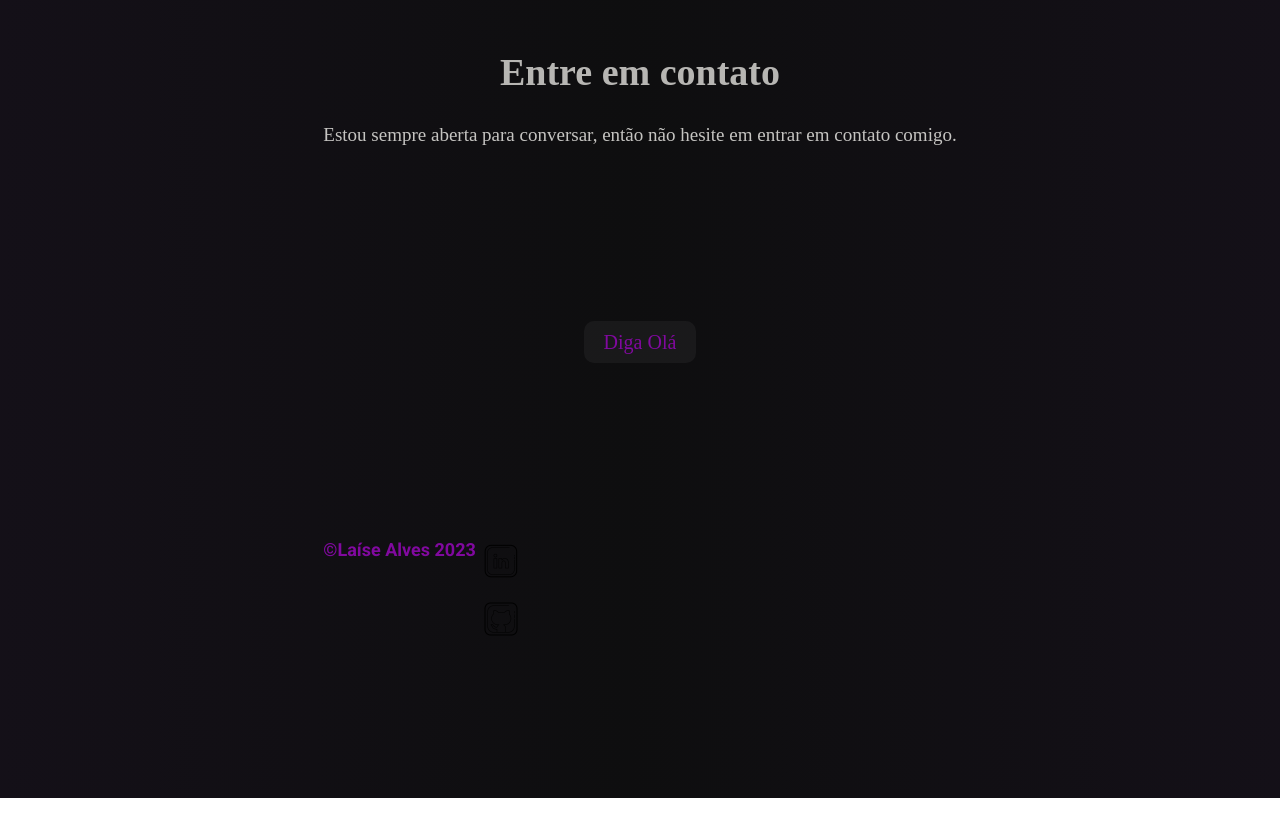
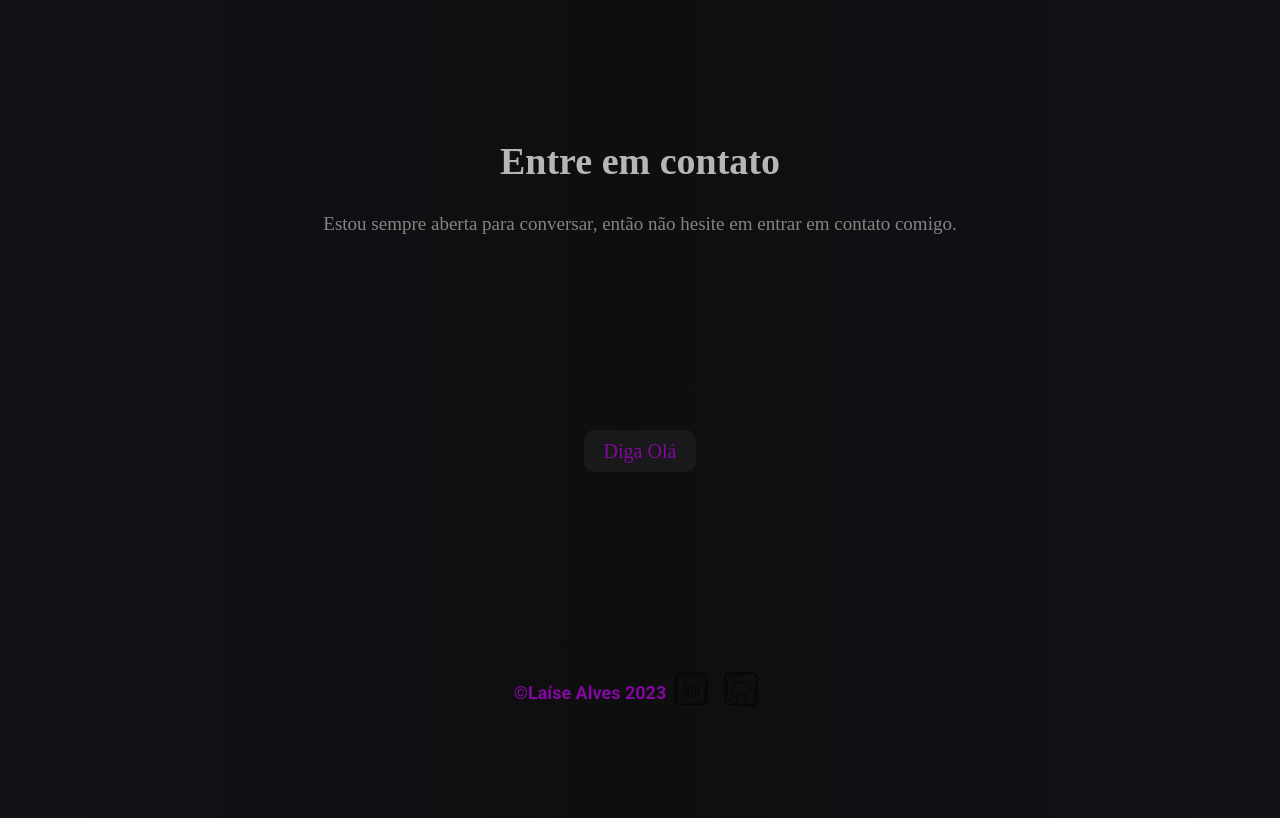
Before and after one commit to laisevdev/myPortfolio, a React (Vite) app: page / in a window 1280 px wide. Shown: the part 2913-3731 px from the top of the page. Built offline with nearby package versions, Linux system fonts and the light colour scheme.

Commit message:
[refactor]: style social icons

```diff
--- a/src/components/Footer/Footer.css
+++ b/src/components/Footer/Footer.css
@@ -16,7 +16,7 @@
     justify-content: center;
     align-items: center;
 
-    margin: 60px auto;
+    margin: 160px auto 0px auto;
 
 }
 
@@ -29,13 +29,14 @@
 .titlefooter h1 {
     display: flex;
     justify-content: center;
+    align-items: center;
     font-size: 38px;
-    margin: 20px 0 20px 0;
+    margin: 20px 0;
 }
 
 .titlefooter p {
     font-size: 19px;
-    color: #e5e4e1d9;
+    color: #e5e4e18c;
 }
 
 .chatme {
@@ -62,12 +63,20 @@
 }
 
 .social {
-    display: inline-flex;
-    max-width: 1500px;
+    grid-area: 'social';
+    max-width: 1000px;
+    display: flex;
+    align-items: center;
+    margin: 0 auto;
+}
+
+.social ul {
+    display: flex;
 }
 
 .social li {
     list-style: none;
+    display: flex;
 }
 
 .social img {
```
